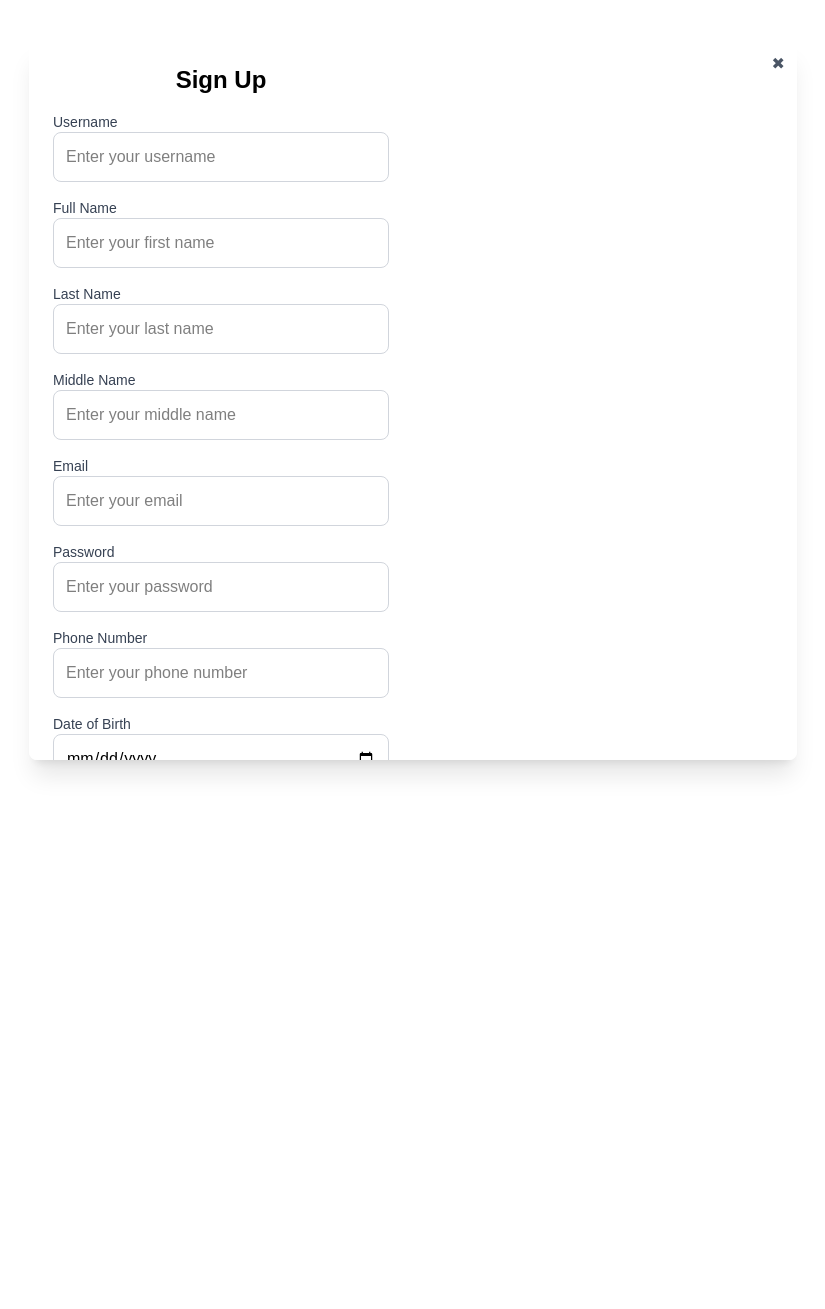
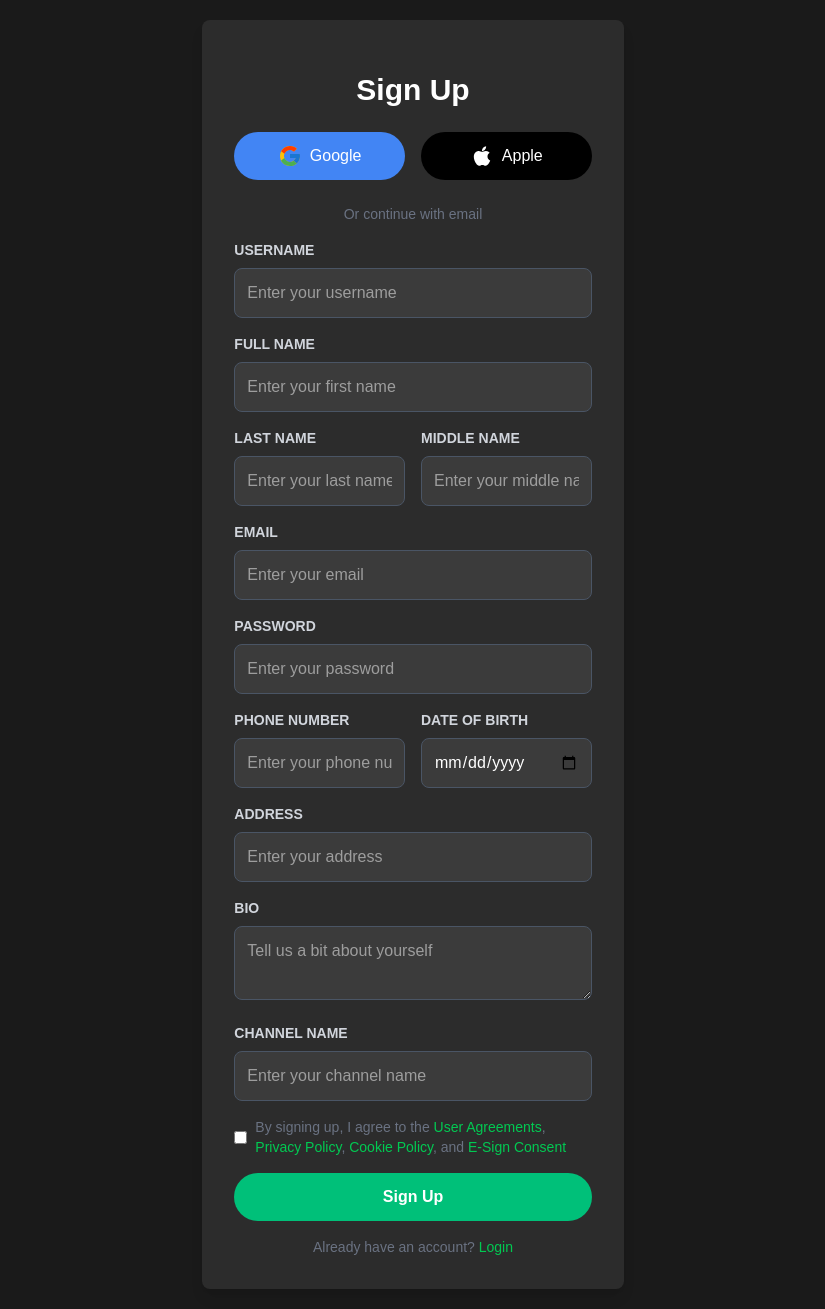
Before and after one commit to BaoNgoc2801/EchoVerse, a Next.js app in the folder micro-frontend-auth/: page /auth/signup in a window 1280 px wide. Shown: the whole page, without its empty margins (227-1052 px from the left). Before the commit the page ends 800 px from the top, so only its background shows below. Built offline with nearby package versions, Linux system fonts and the light colour scheme; no server answers; grey boxes are pictures that could not be loaded.

Commit message:
fix ui of register page

```diff
--- a/micro-frontend-auth/src/app/auth/signup/page.tsx
+++ b/micro-frontend-auth/src/app/auth/signup/page.tsx
@@ -1,8 +1,7 @@
 'use client';
 
 import { FcGoogle } from "react-icons/fc";
-import { motion } from "framer-motion";
-import Image from "next/image";
+import { AiFillApple } from "react-icons/ai";
 import { useForm, SubmitHandler } from "react-hook-form";
 import { zodResolver } from "@hookform/resolvers/zod";
 import { z } from "zod";
@@ -21,7 +20,10 @@ const schema = z.object({
     dob: z.string().nonempty('Date of birth is required'),
     address: z.string().nonempty('Address is required'),
     bio: z.string().nonempty('Bio is required'),
-    chanelName: z.string().nonempty('Channel Name is required')
+    chanelName: z.string().nonempty('Channel Name is required'),
+    acceptTerms: z.boolean().refine(val => val === true, {
+        message: "You must accept the terms and conditions",
+    }),
 });
 
 const RegisterPage = ({ onClose }: { onClose: () => void }) => {
@@ -38,7 +40,8 @@ const RegisterPage = ({ onClose }: { onClose: () => void }) => {
             dob: '',
             address: '',
             bio: '',
-            chanelName: ''
+            chanelName: '',
+            acceptTerms: false
         },
         mode: 'onChange',
     });
@@ -64,229 +67,185 @@ const RegisterPage = ({ onClose }: { onClose: () => void }) => {
     };
 
     return (
-        <motion.div
-            className="fixed inset-0 flex items-center justify-center bg-opacity-50 z-50"
-            initial={{ opacity: 0 }}
-            animate={{ opacity: 1 }}
-            exit={{ opacity: 0 }}
-            onClick={onClose}
-        >
-            <motion.div
-                className="relative w-full max-w-3xl h-auto bg-white text-black rounded-lg shadow-xl overflow-hidden flex flex-col max-h-[90vh] overflow-y-auto"
-                initial={{ scale: 0.95, opacity: 0 }}
-                animate={{ scale: 1, opacity: 1 }}
-                exit={{ scale: 0.95, opacity: 0 }}
-                transition={{ duration: 0.2 }}
-                onClick={(e) => e.stopPropagation()}
-            >
-                <div className="relative w-full h-full flex">
-                    {/* Left side: Sign Up form */}
-                    <motion.div
-                        className="w-full sm:w-1/2 p-6 bg-white flex flex-col justify-center overflow-y-auto"
-                        animate={{ left: "0%" }}
-                        transition={{ duration: 0.8, ease: "easeInOut" }}
-                    >
-                        <button
-                            className="absolute top-3 right-3 text-gray-600 hover:text-black"
-                            onClick={onClose}
-                        >
-                            ✖
+        <div className="flex min-h-screen items-center justify-center bg-[#1a1a1a] overflow-auto py-5 px-2">
+            <div className="w-full sm:w-1/2 md:w-1/3 bg-[#2c2c2c] p-8 rounded-lg shadow-lg ">
+                <div className="text-center mb-6 mt-5">
+                    <h2 className="text-3xl font-bold mt-4 text-white">Sign Up</h2>
+                </div>
+
+                {/* Social login buttons */}
+                <div className="flex justify-center space-x-4 mb-6">
+                    <button className="w-1/2 flex items-center justify-center bg-[#4285F4] text-white p-3 rounded-full">
+                        <FcGoogle size={24} className="mr-2" /> Google
                     </button>
+                    <button className="w-1/2 flex items-center justify-center bg-[#000000] text-white p-3 rounded-full">
+                        <AiFillApple size={24} className="mr-2" /> Apple
+                    </button>
+                </div>
 
-                        <motion.div key="sign-up">
-                            <h2 className="text-2xl font-bold text-center mb-4">Sign Up</h2>
+                <div className="text-center mb-4">
+                    <p className="text-sm text-gray-500">Or continue with email</p>
+                </div>
+
+                {/* Form for registration */}
                 <form onSubmit={handleSubmit(onSubmit)} className="space-y-4">
                     <div>
-                                    <label className="block text-sm font-medium text-gray-700">
-                                        Username
-                                    </label>
+                        <label className="block text-sm font-semibold text-gray-300 mb-2">USERNAME</label>
                         <input
                             type="text"
                             placeholder="Enter your username"
                             {...register('username')}
-                                        className="w-full p-3 border border-gray-300 rounded-lg focus:outline-none focus:ring-2 focus:ring-purple-500"
+                            className="w-full p-3 border border-gray-600 rounded-lg focus:outline-none focus:ring-2 focus:ring-purple-500 bg-[#3b3b3b] text-white"
                         />
-                                    {errors.username &&
-                                        <p className="text-red-500 text-xs">{errors.username.message}</p>}
+                        {errors.username && <p className="text-red-500 text-xs">{errors.username.message}</p>}
                     </div>
+
                     <div>
-                                    <label className="block text-sm font-medium text-gray-700">
-                                        Full Name
-                                    </label>
+                        <label className="block text-sm font-semibold text-gray-300 mb-2">FULL NAME</label>
                         <input
                             type="text"
                             placeholder="Enter your first name"
                             {...register('firstName')}
-                                        className="w-full p-3 border border-gray-300 rounded-lg focus:outline-none focus:ring-2 focus:ring-purple-500"
+                            className="w-full p-3 border border-gray-600 rounded-lg focus:outline-none focus:ring-2 focus:ring-purple-500 bg-[#3b3b3b] text-white"
                         />
-                                    {errors.firstName &&
-                                        <p className="text-red-500 text-xs">{errors.firstName.message}</p>}
+                        {errors.firstName && <p className="text-red-500 text-xs">{errors.firstName.message}</p>}
                     </div>
-                                <div>
-                                    <label className="block text-sm font-medium text-gray-700">
-                                        Last Name
-                                    </label>
+
+                    <div className="flex items-center justify-between space-x-4">
+                        <div className="w-1/2">
+                            <label className="block text-sm font-semibold text-gray-300 mb-2">LAST NAME</label>
                             <input
                                 type="text"
                                 placeholder="Enter your last name"
                                 {...register('lastName')}
-                                        className="w-full p-3 border border-gray-300 rounded-lg focus:outline-none focus:ring-2 focus:ring-purple-500"
+                                className="w-full p-3 border border-gray-600 rounded-lg focus:outline-none focus:ring-2 focus:ring-purple-500 bg-[#3b3b3b] text-white"
                             />
-                                    {errors.lastName &&
-                                        <p className="text-red-500 text-xs">{errors.lastName.message}</p>}
+                            {errors.lastName && <p className="text-red-500 text-xs">{errors.lastName.message}</p>}
                         </div>
-                                <div>
-                                    <label className="block text-sm font-medium text-gray-700">
-                                        Middle Name
-                                    </label>
+
+                        <div className="w-1/2">
+                            <label className="block text-sm font-semibold text-gray-300 mb-2">MIDDLE NAME</label>
                             <input
                                 type="text"
                                 placeholder="Enter your middle name"
                                 {...register('middleName')}
-                                        className="w-full p-3 border border-gray-300 rounded-lg focus:outline-none focus:ring-2 focus:ring-purple-500"
+                                className="w-full p-3 border border-gray-600 rounded-lg focus:outline-none focus:ring-2 focus:ring-purple-500 bg-[#3b3b3b] text-white"
                             />
-                                    {errors.middleName &&
-                                        <p className="text-red-500 text-xs">{errors.middleName.message}</p>}
+                            {errors.middleName && <p className="text-red-500 text-xs">{errors.middleName.message}</p>}
                         </div>
+                    </div>
+
                     <div>
-                                    <label className="block text-sm font-medium text-gray-700">
-                                        Email
-                                    </label>
+                        <label className="block text-sm font-semibold text-gray-300 mb-2">EMAIL</label>
                         <input
                             type="email"
                             placeholder="Enter your email"
                             {...register('email')}
-                                        className="w-full p-3 border border-gray-300 rounded-lg focus:outline-none focus:ring-2 focus:ring-purple-500"
+                            className="w-full p-3 border border-gray-600 rounded-lg focus:outline-none focus:ring-2 focus:ring-purple-500 bg-[#3b3b3b] text-white"
                         />
-                                    {errors.email &&
-                                        <p className="text-red-500 text-xs">{errors.email.message}</p>}
+                        {errors.email && <p className="text-red-500 text-xs">{errors.email.message}</p>}
                     </div>
+
                     <div>
-                                    <label className="block text-sm font-medium text-gray-700">
-                                        Password
-                                    </label>
+                        <label className="block text-sm font-semibold text-gray-300 mb-2">PASSWORD</label>
                         <input
                             type="password"
                             placeholder="Enter your password"
                             {...register('password')}
-                                        className="w-full p-3 border border-gray-300 rounded-lg focus:outline-none focus:ring-2 focus:ring-purple-500"
+                            className="w-full p-3 border border-gray-600 rounded-lg focus:outline-none focus:ring-2 focus:ring-purple-500 bg-[#3b3b3b] text-white"
                         />
-                                    {errors.password &&
-                                        <p className="text-red-500 text-xs">{errors.password.message}</p>}
+                        {errors.password && <p className="text-red-500 text-xs">{errors.password.message}</p>}
                     </div>
-                                <div>
-                                    <label className="block text-sm font-medium text-gray-700">
-                                        Phone Number
-                                    </label>
+
+                    <div className="flex items-center justify-between space-x-4">
+                        <div className="w-1/2">
+                            <label className="block text-sm font-semibold text-gray-300 mb-2">PHONE NUMBER</label>
                             <input
                                 type="text"
                                 placeholder="Enter your phone number"
                                 {...register('phoneNumber')}
-                                        className="w-full p-3 border border-gray-300 rounded-lg focus:outline-none focus:ring-2 focus:ring-purple-500"
+                                className="w-full p-3 border border-gray-600 rounded-lg focus:outline-none focus:ring-2 focus:ring-purple-500 bg-[#3b3b3b] text-white"
                             />
-                                    {errors.phoneNumber &&
-                                        <p className="text-red-500 text-xs">{errors.phoneNumber.message}</p>}
+                            {errors.phoneNumber && <p className="text-red-500 text-xs">{errors.phoneNumber.message}</p>}
                         </div>
-                                <div>
-                                    <label className="block text-sm font-medium text-gray-700">
-                                        Date of Birth
-                                    </label>
+
+                        <div className="w-1/2">
+                            <label className="block text-sm font-semibold text-gray-300 mb-2">DATE OF BIRTH</label>
                             <input
                                 type="date"
                                 {...register('dob')}
-                                        className="w-full p-3 border border-gray-300 rounded-lg focus:outline-none focus:ring-2 focus:ring-purple-500"
+                                className="w-full p-3 border border-gray-600 rounded-lg focus:outline-none focus:ring-2 focus:ring-purple-500 bg-[#3b3b3b] text-white"
                             />
-                                    {errors.dob &&
-                                        <p className="text-red-500 text-xs">{errors.dob.message}</p>}
+                            {errors.dob && <p className="text-red-500 text-xs">{errors.dob.message}</p>}
                         </div>
+                    </div>
+
                     <div>
-                                    <label className="block text-sm font-medium text-gray-700">
-                                        Address
-                                    </label>
+                        <label className="block text-sm font-semibold text-gray-300 mb-2">ADDRESS</label>
                         <input
                             type="text"
                             placeholder="Enter your address"
                             {...register('address')}
-                                        className="w-full p-3 border border-gray-300 rounded-lg focus:outline-none focus:ring-2 focus:ring-purple-500"
+                            className="w-full p-3 border border-gray-600 rounded-lg focus:outline-none focus:ring-2 focus:ring-purple-500 bg-[#3b3b3b] text-white"
                         />
-                                    {errors.address &&
-                                        <p className="text-red-500 text-xs">{errors.address.message}</p>}
+                        {errors.address && <p className="text-red-500 text-xs">{errors.address.message}</p>}
                     </div>
+
                     <div>
-                                    <label className="block text-sm font-medium text-gray-700">
-                                        Bio
-                                    </label>
+                        <label className="block text-sm font-semibold text-gray-300 mb-2">BIO</label>
                         <textarea
                             placeholder="Tell us a bit about yourself"
                             {...register('bio')}
-                                        className="w-full p-3 border border-gray-300 rounded-lg focus:outline-none focus:ring-2 focus:ring-purple-500"
+                            className="w-full p-3 border border-gray-600 rounded-lg focus:outline-none focus:ring-2 focus:ring-purple-500 bg-[#3b3b3b] text-white"
                         />
-                                    {errors.bio &&
-                                        <p className="text-red-500 text-xs">{errors.bio.message}</p>}
+                        {errors.bio && <p className="text-red-500 text-xs">{errors.bio.message}</p>}
                     </div>
+
                     <div>
-                                    <label className="block text-sm font-medium text-gray-700">
-                                        Channel Name
-                                    </label>
+                        <label className="block text-sm font-semibold text-gray-300 mb-2">CHANNEL NAME</label>
                         <input
                             type="text"
                             placeholder="Enter your channel name"
                             {...register('chanelName')}
-                                        className="w-full p-3 border border-gray-300 rounded-lg focus:outline-none focus:ring-2 focus:ring-purple-500"
+                            className="w-full p-3 border border-gray-600 rounded-lg focus:outline-none focus:ring-2 focus:ring-purple-500 bg-[#3b3b3b] text-white"
                         />
-                                    {errors.chanelName &&
-                                        <p className="text-red-500 text-xs">{errors.chanelName.message}</p>}
+                        {errors.chanelName && <p className="text-red-500 text-xs">{errors.chanelName.message}</p>}
                     </div>
+
+                    <div className="flex items-center">
+                        <input
+                            type="checkbox"
+                            {...register('acceptTerms')}
+                            className="mr-2"
+                        />
+                        <label className="text-sm text-gray-500">
+                            By signing up, I agree to the <span className="text-green-500">User Agreements</span>, <span className="text-green-500">Privacy Policy</span>, <span className="text-green-500">Cookie Policy</span>, and <span className="text-green-500">E-Sign Consent</span>
+                        </label>
+                    </div>
+                    {errors.acceptTerms && <p className="text-red-500 text-xs">{errors.acceptTerms.message}</p>}
 
                     <button
                         type="submit"
-                                    className="w-full bg-purple-600 hover:bg-purple-700 text-white p-3 rounded-lg"
+                        className="w-full bg-[#00c079] hover:bg-green-800 text-white font-bold p-3 rounded-full"
                     >
-                                    {loading ? "Registering..." : "Sign Up"}
+                        {loading ? "Signing up..." : "Sign Up"}
                     </button>
                 </form>
-                        </motion.div>
 
-                        <div className="flex items-center my-4">
-                            <hr className="flex-grow border-gray-300" />
-                            <span className="mx-2 text-gray-500">OR</span>
-                            <hr className="flex-grow border-gray-300" />
+                {/* Already have an account */}
+                <div className="mt-4 text-center">
+                    <p className="text-sm text-gray-500">
+                        Already have an account?{' '}
+                        <button
+                            onClick={() => alert('Redirect to login page')}
+                            className="text-green-500 hover:text-green-700"
+                        >
+                            Login
+                        </button>
+                    </p>
                 </div>
-                        <button className="w-full flex items-center justify-center gap-2 border border-gray-300 text-black p-3 rounded-lg hover:bg-gray-100">
-                            <FcGoogle size={24} /> Sign up with Google
-                        </button>
-                    </motion.div>
-
-                    {/* Right side: Welcome section */}
-                    <motion.div
-                        className="absolute w-1/2 h-full bg-gray-100 flex flex-col items-center justify-center text-center p-6 relative"
-                        animate={{ left: "50%" }}
-                        transition={{ duration: 0.8, ease: "easeInOut" }}
-                    >
-                        <Image
-                            src="/image/logo.png"
-                            alt="Auth Background"
-                            layout="fill"
-                            objectFit="cover"
-                            className="absolute top-0 left-0"
-                        />
-                        <motion.div
-                            key="welcome-signup"
-                            initial={{ opacity: 0, y: -5 }}
-                            animate={{ opacity: 1, y: 0 }}
-                            exit={{ opacity: 0, y: 5 }}
-                            transition={{ duration: 0.4, ease: "easeInOut" }}
-                            className="relative z-10 text-white drop-shadow-lg backdrop-blur-md p-4 rounded-lg"
-                        >
-                            <h1 className="text-4xl font-extrabold">Welcome!</h1>
-                            <p className="mt-2 text-lg font-medium">
-                                Join us and explore amazing features.
-                            </p>
-                        </motion.div>
-                    </motion.div>
             </div>
-            </motion.div>
-        </motion.div>
+        </div>
     );
 };
 
```
Lines whose indentation alone changed are shown as unchanged.
